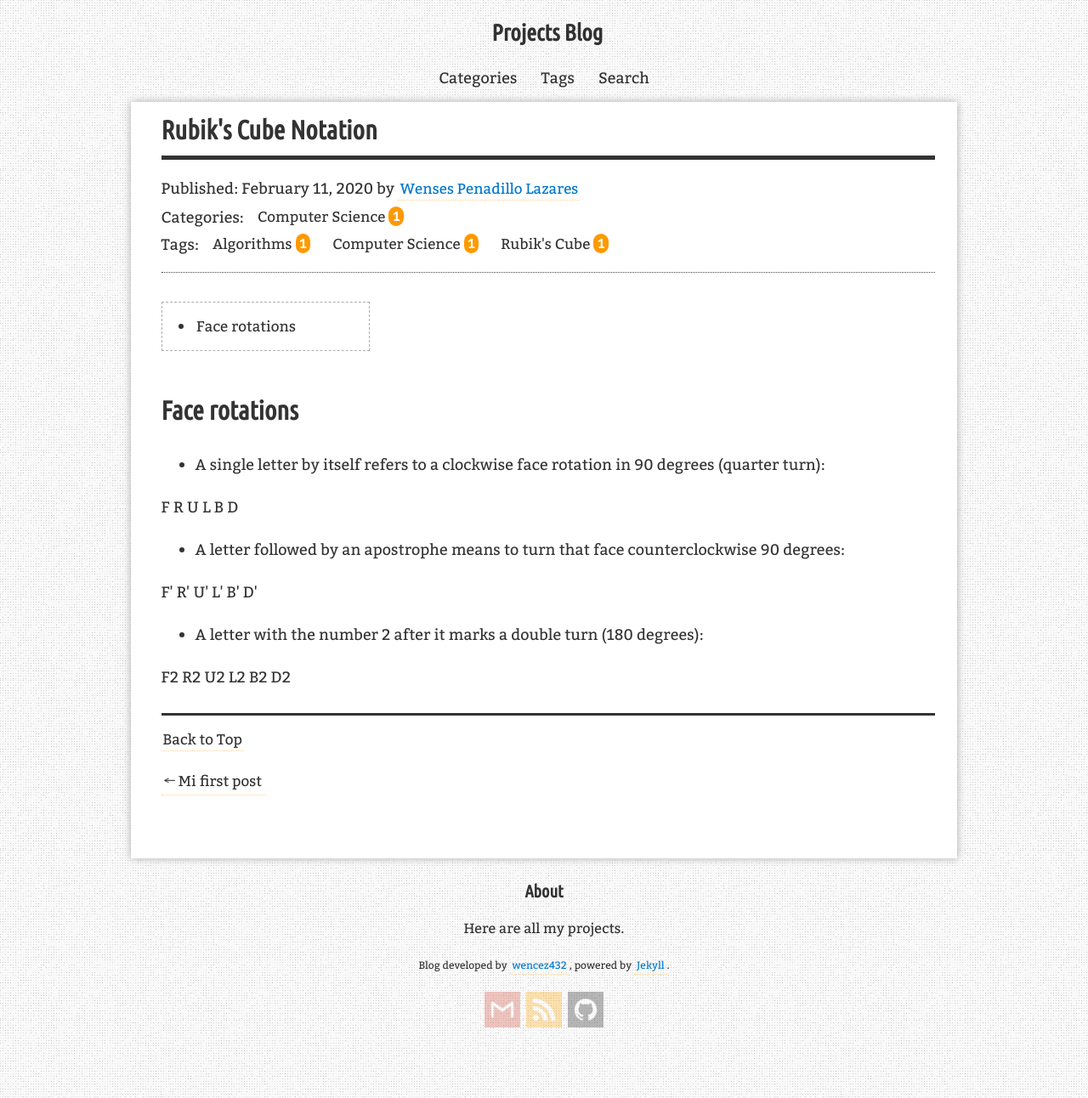
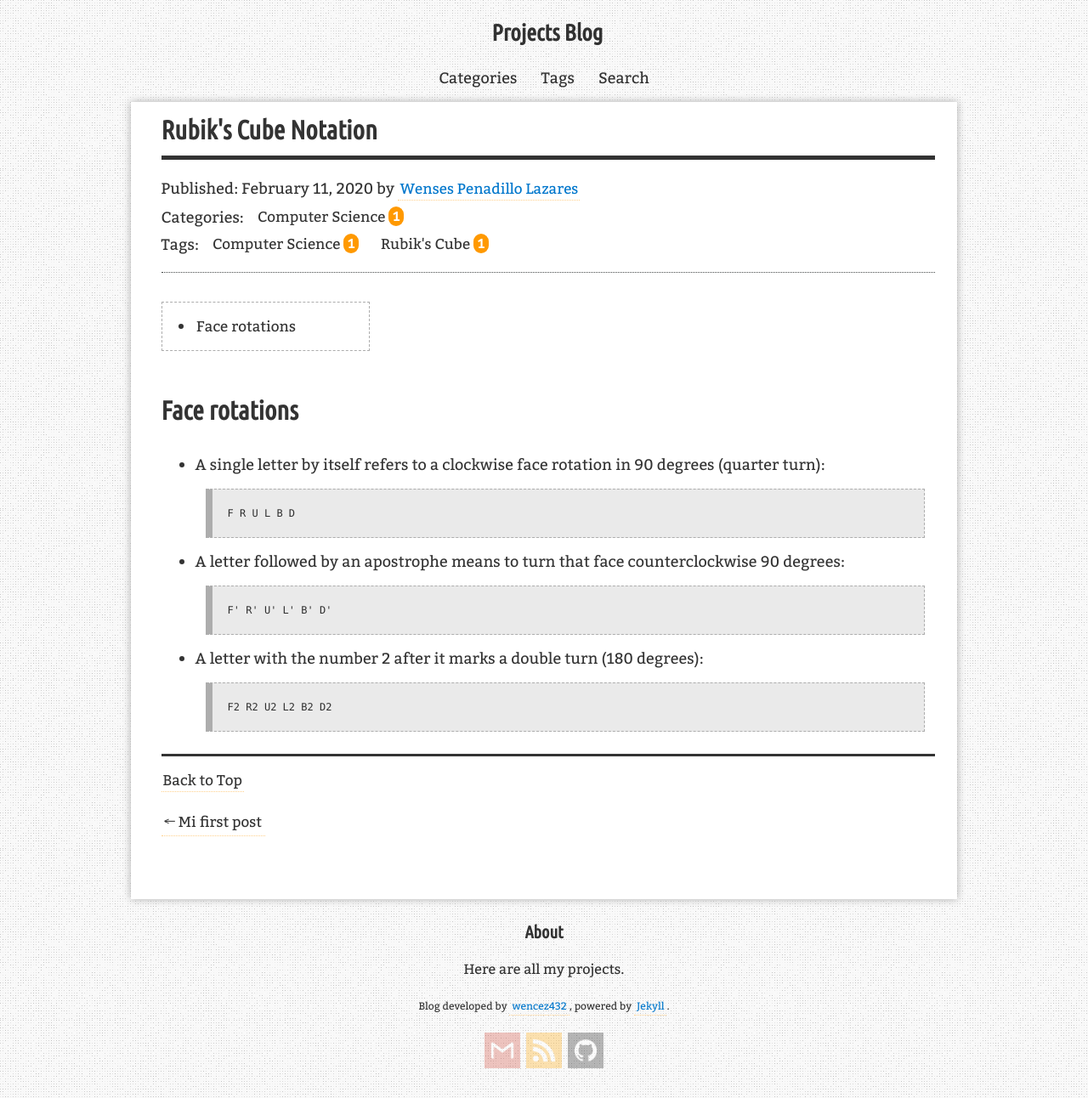
Before and after one commit to wensespl/Projects, a Jekyll site: the page built from _posts/2020-02-11-Rubik's-Notation.md, in a window 1280 px wide. Shown: the whole page at 85% size. Built offline with Jekyll 4.4.1, drawn with Linux system fonts in a browser that asks for light colours; comment, search, counter and statistics services are not loaded.

Commit message:
Update 2020-02-11-Rubik's-Notation.md

```diff
--- a/_posts/2020-02-11-Rubik's-Notation.md
+++ b/_posts/2020-02-11-Rubik's-Notation.md
@@ -3,7 +3,7 @@ layout: post
 title: "Rubik's Cube Notation"
 description: "Notacion del cubo de Rubik"
 categories: [Computer Science]
-tags: [Algorithms, Computer Science, Rubik's Cube]
+tags: [Computer Science, Rubik's Cube]
 redirect_from:
   - /2020/02/11/
 ---
@@ -14,13 +14,8 @@ redirect_from:
 # Face rotations
 
 * A single letter by itself refers to a clockwise face rotation in 90 degrees (quarter turn):
-
-F R U L B D
-
+  > F  R  U  L  B  D
 * A letter followed by an apostrophe means to turn that face counterclockwise 90 degrees:
-
-F' R' U' L' B' D'
-
+  > F'  R'  U'  L'  B'  D'
 * A letter with the number 2 after it marks a double turn (180 degrees):
-
-F2 R2 U2 L2 B2 D2
+  > F2  R2  U2  L2  B2  D2
```
